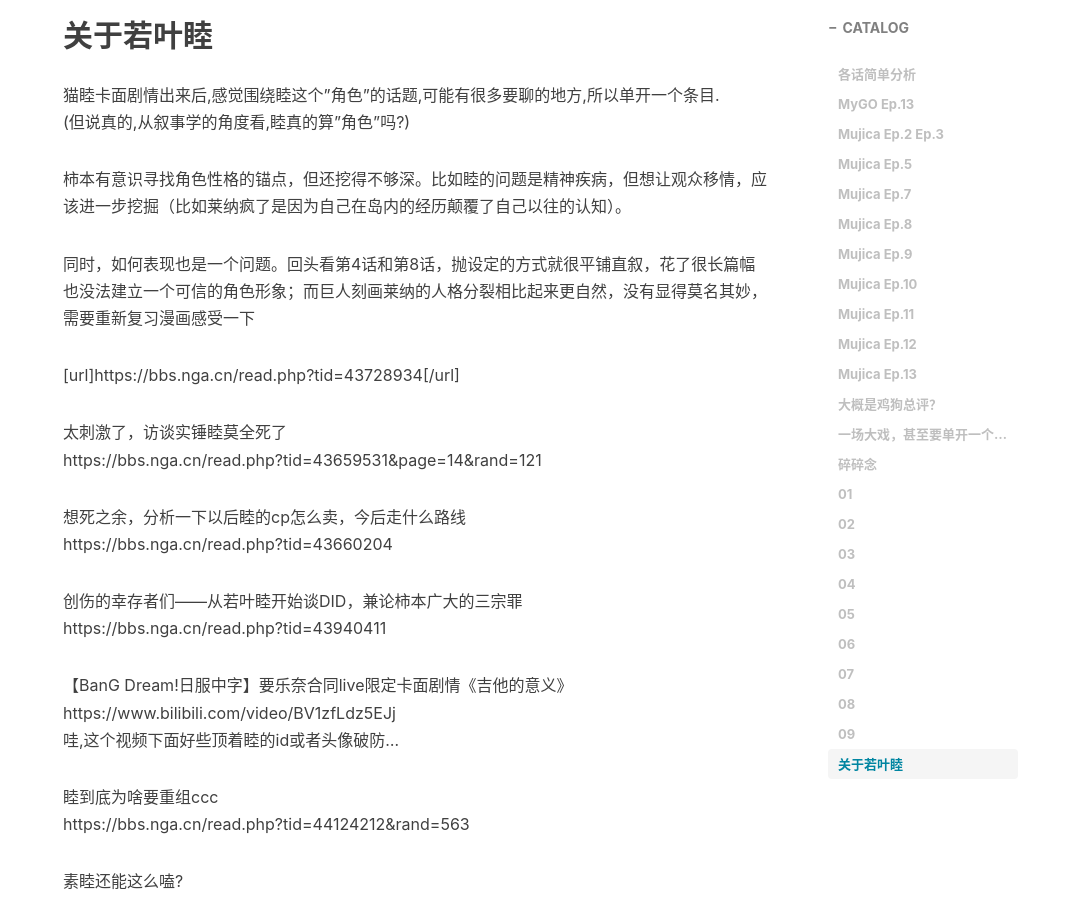
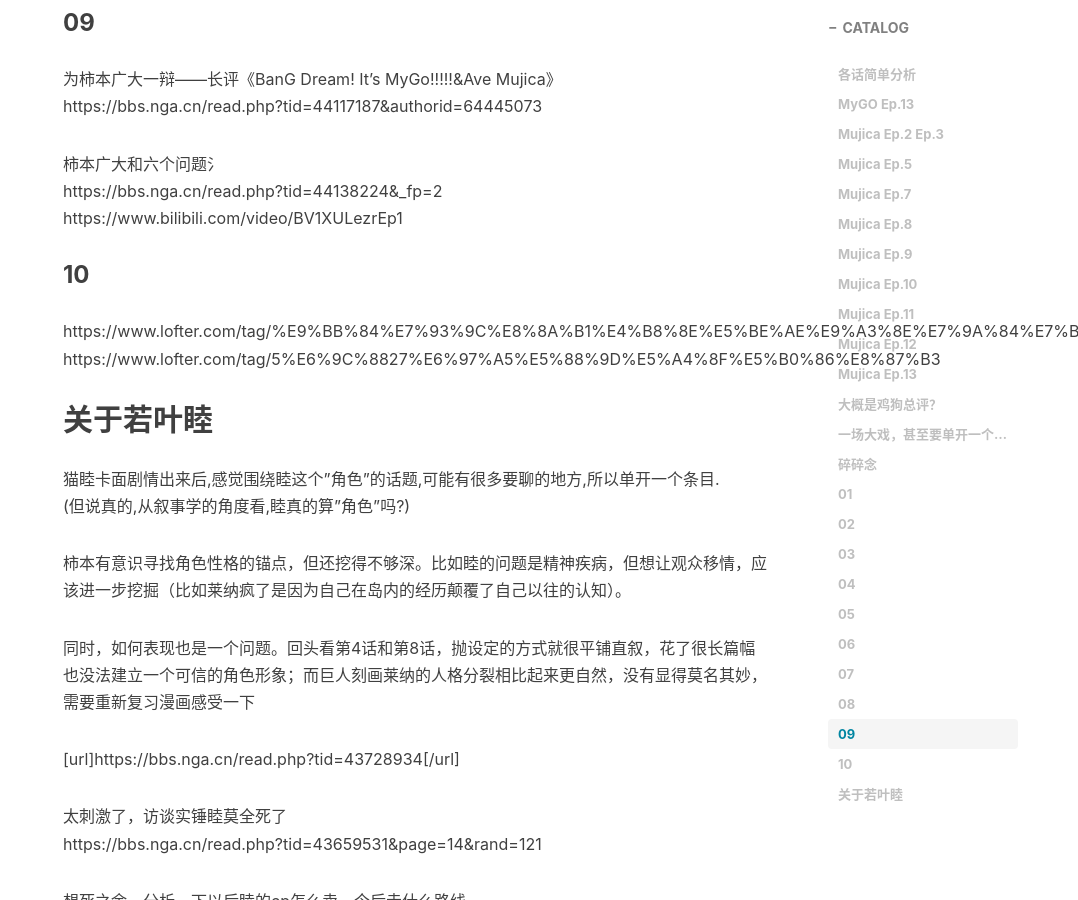
Before and after one commit to BYQ0002/BYQ0002.github.io, a Jekyll site: the page built from _posts/2025-04-15-《BanG Dream! Ave Mujica》观影随笔.md, in a window 1280 px wide and 900 px high, scrolled down 30427 px. Shown: the whole window, without its empty margins (202-1280 px from the left). Built offline with Jekyll 4.4.1, drawn with Linux system fonts in a browser that asks for light colours; nearby versions of some CDN libraries; comment, search, counter and statistics services are not loaded; some of the changed text lies outside the part shown.

Commit message:
Update 2025-04-15-《BanG Dream! Ave Mujica》观影随笔.md

```diff
--- a/_posts/2025-04-15-《BanG Dream! Ave Mujica》观影随笔.md
+++ b/_posts/2025-04-15-《BanG Dream! Ave Mujica》观影随笔.md
@@ -924,6 +929,10 @@ https://bbs.nga.cn/read.php?tid=44117187&authorid=64445073
 https://bbs.nga.cn/read.php?tid=44138224&_fp=2
 https://www.bilibili.com/video/BV1XULezrEp1
 
+### 10
+
+https://www.lofter.com/tag/%E9%BB%84%E7%93%9C%E8%8A%B1%E4%B8%8E%E5%BE%AE%E9%A3%8E%E7%9A%84%E7%BB%AE%E6%83%B3%E6%9B%B2
+https://www.lofter.com/tag/5%E6%9C%8827%E6%97%A5%E5%88%9D%E5%A4%8F%E5%B0%86%E8%87%B3
 
 ## 关于若叶睦
 
```
Also changed, not shown: other parts of _posts/2025-04-15-《BanG Dream! Ave Mujica》观影随笔.md (+6 -1 lines).
